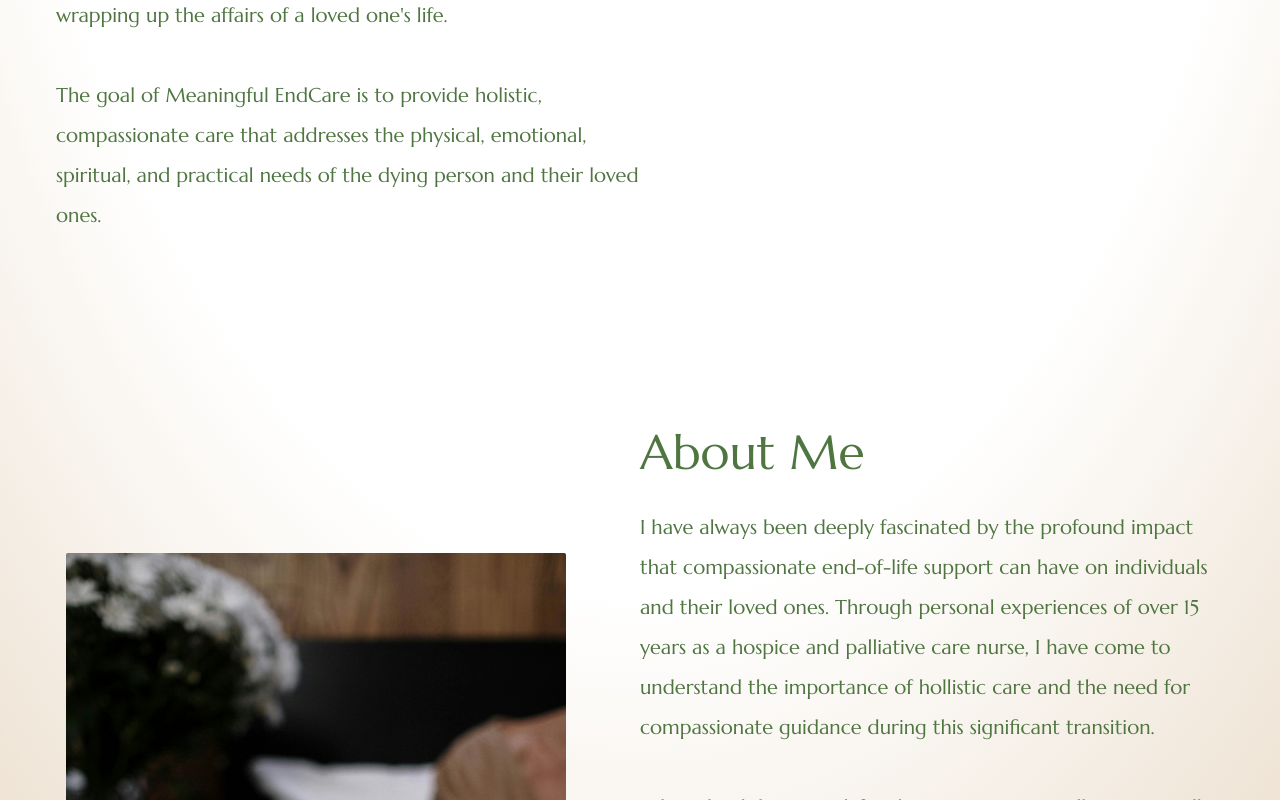
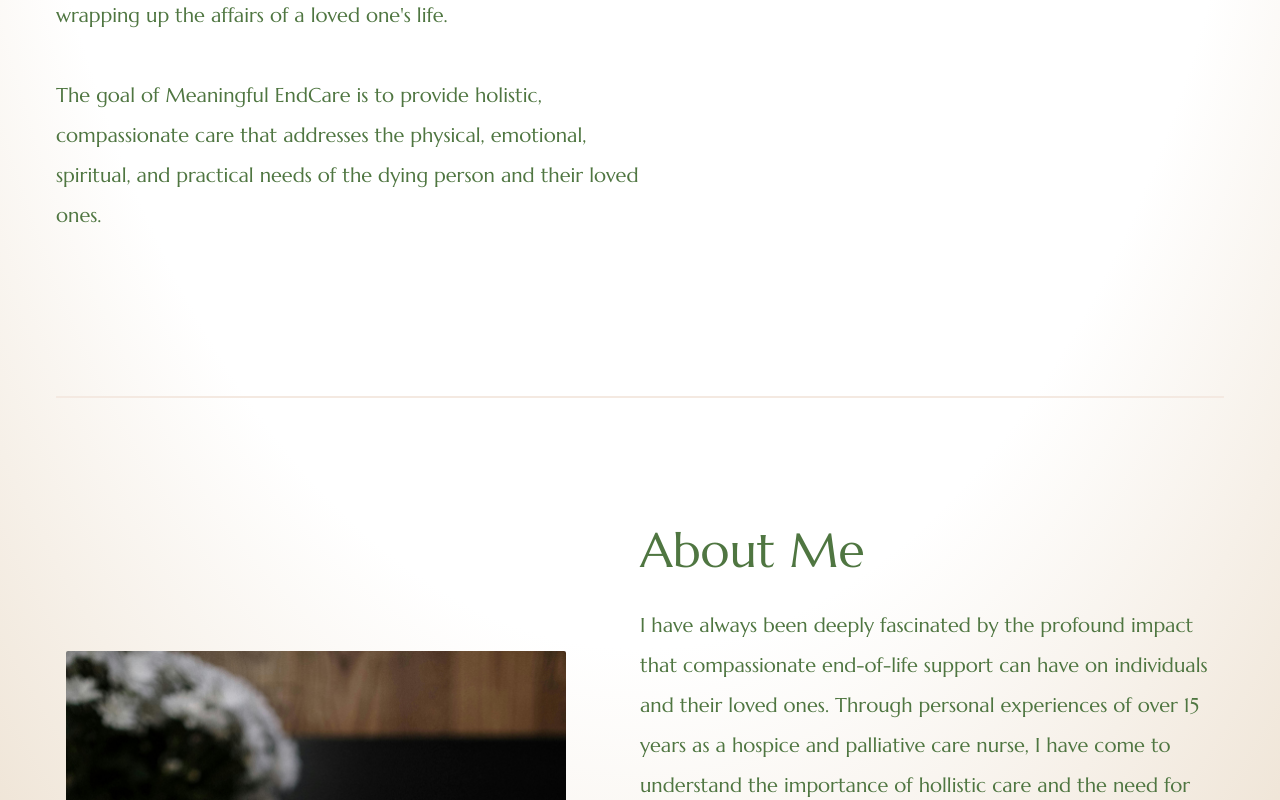
Before and after one commit to victoriaraya/emracing_death, a Next.js app: page /about in a window 1280 px wide. Shown: the part 916-1716 px from the top of the page. Built offline with nearby package versions, Linux system fonts and the light colour scheme.

Commit message:
about page style edit

```diff
--- a/app/about/page.tsx
+++ b/app/about/page.tsx
@@ -3,7 +3,7 @@ import Image from "next/image";
 const About = () => {
   return (
     <div className="[background:radial-gradient(125%_125%_at_50%_10%,#fff_40%,#d2b48c_100%)] text-[#4F7641] h-full px-14 pb-20">
-      <div className="grid grid-cols-2 pb-48">
+      <div className="grid grid-cols-2 pb-40">
         <h1 className="text-5xl text-left pt-4 pb-8 col-start-1">
           About Meaningful EndCare
         </h1>
@@ -47,6 +47,7 @@ const About = () => {
           className="row-span-2 justify-self-center ml-16 rounded-sm self-center"
         />
       </div>
+      <div className="w-full border-b-2 border-[#F4E9E1] mb-32"></div>
       <div className="grid grid-cols-2 ">
         <Image
           src={"/images/holding_hands.jpg"}
```
